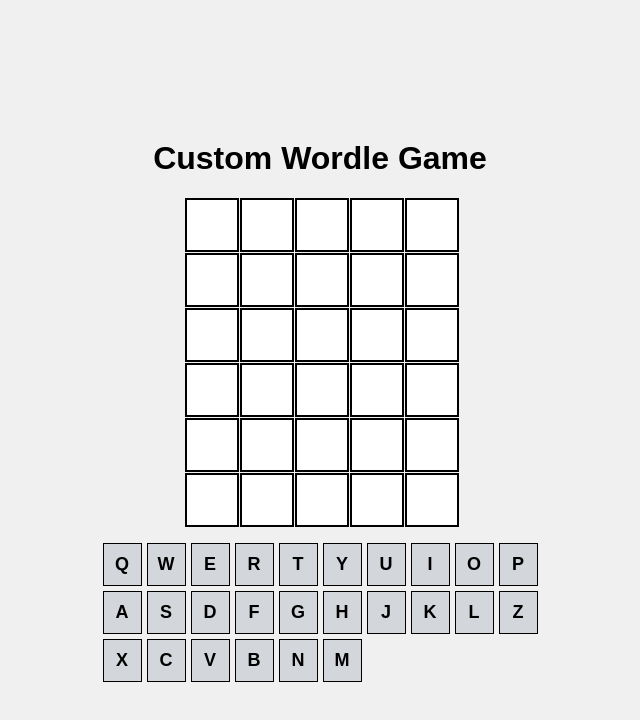
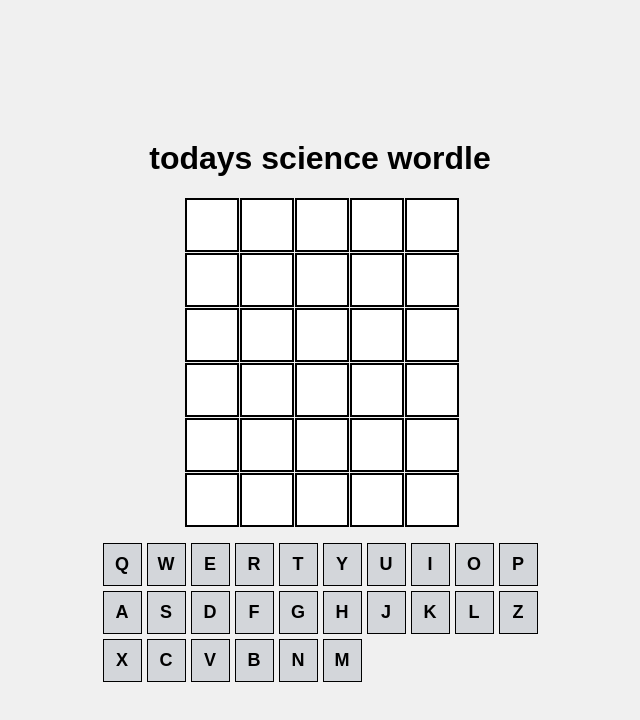
Before and after one commit to arduinoandraspberrypirocks/wordle-game, a plain HTML site: page index.html in a window 1280 px wide. Shown: the whole page, without its empty margins (320-960 px from the left). Drawn offline with Linux system fonts and the light colour scheme.

Commit message:
Update index.html

```diff
--- a/index.html
+++ b/index.html
@@ -3,11 +3,11 @@
 <head>
     <meta charset="UTF-8">
     <meta name="viewport" content="width=device-width, initial-scale=1.0">
-    <title>Custom Wordle Game</title>
+    <title>todays science wordle</title>
     <link rel="stylesheet" href="styles.css">
 </head>
 <body>
-    <h1>Custom Wordle Game</h1>
+    <h1>todays science wordle</h1>
     <div id="game-container">
         <div id="board">
             <!-- Grid for the letters -->
```
